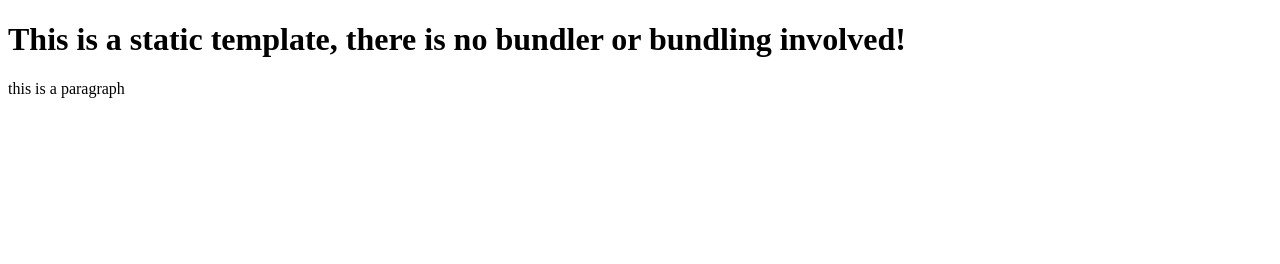
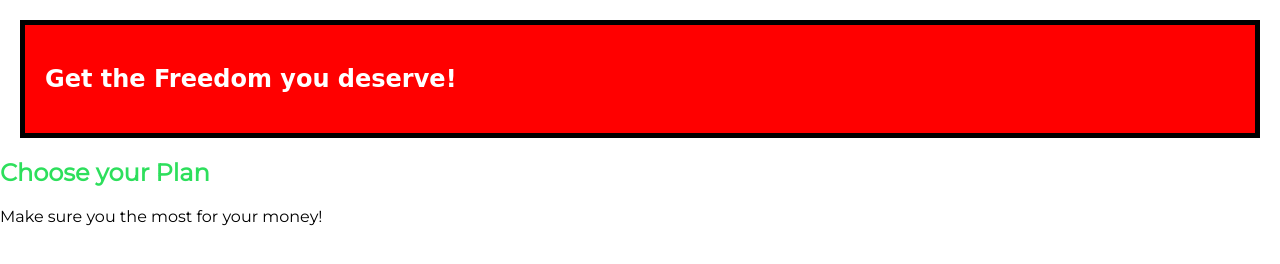
Before and after one commit to dnedaniele/css-update, a website: page index.html in a window 1280 px wide. Drawn offline with Linux system fonts and the light colour scheme; a web font is replaced by a local one.

Commit message:
code copied

```diff
--- a/index.html
+++ b/index.html
@@ -2,14 +2,36 @@
 <html lang="en">
   <head>
     <meta charset="UTF-8" />
+    <meta http-equiv="X-UA-Compatible" content="IE=edge" />
     <meta name="viewport" content="width=device-width, initial-scale=1.0" />
-    <meta http-equiv="X-UA-Compatible" content="ie=edge" />
-    <title>Static Template</title>
+    <title>CSS Training</title>
+
+    <link rel="preconnect" href="https://fonts.googleapis.com" />
+    <link rel="preconnect" href="https://fonts.gstatic.com" crossorigin />
+    <link
+      href="https://fonts.googleapis.com/css2?family=Fruktur&display=swap"
+      rel="stylesheet"
+    />
+
+    <link rel="preconnect" href="https://fonts.googleapis.com" />
+    <link rel="preconnect" href="https://fonts.gstatic.com" crossorigin />
+    <link
+      href="https://fonts.googleapis.com/css2?family=Montserrat&display=swap"
+      rel="stylesheet"
+    />
+
+    <link rel="stylesheet" href="style.css" />
   </head>
+
   <body>
-    <h1>
-      This is a static template, there is no bundler or bundling involved!
-    </h1>
-    <p>this is a paragraph</p>
+    <main>
+      <section id="product-overview">
+        <h1>Get the Freedom you deserve!</h1>
+      </section>
+      <section id="plans">
+        <h1 class="section-title">Choose your Plan</h1>
+        <p>Make sure you the most for your money!</p>
+      </section>
+    </main>
   </body>
 </html>
--- a/style.css
+++ b/style.css
@@ -0,0 +1,22 @@
+body {
+  font-family: "Montserrat", sans-serif;
+  margin: 0;
+}
+
+#product-overview {
+  background: red;
+  padding: 20px;
+  border-style: solid;
+  border-color: black;
+  border-width: 5px;
+  margin: 20px;
+}
+
+#product-overview h1 {
+  color: white;
+  font-family: "Fruktur", cursive;
+}
+
+.section-title {
+  color: #2ddf5c;
+}
```
